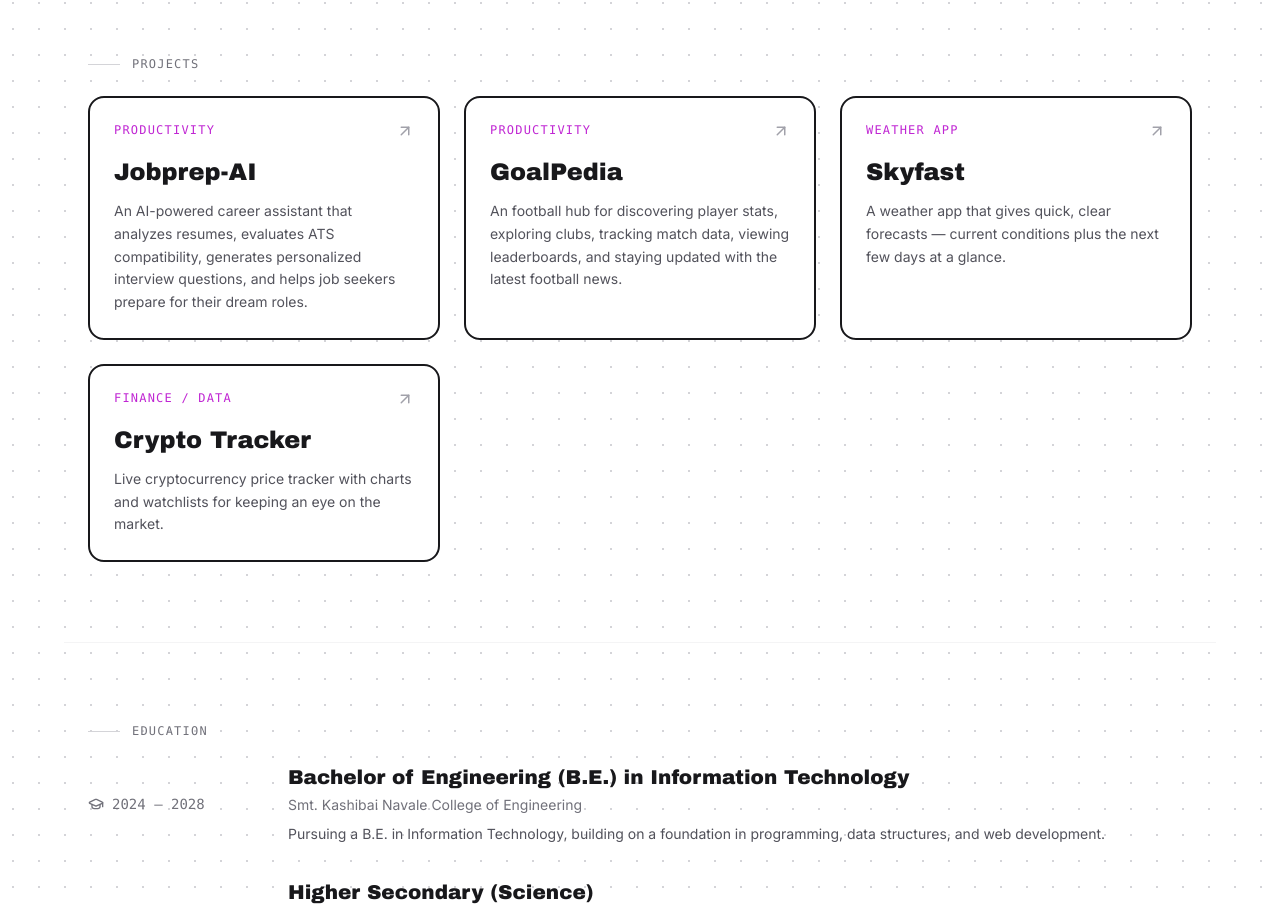
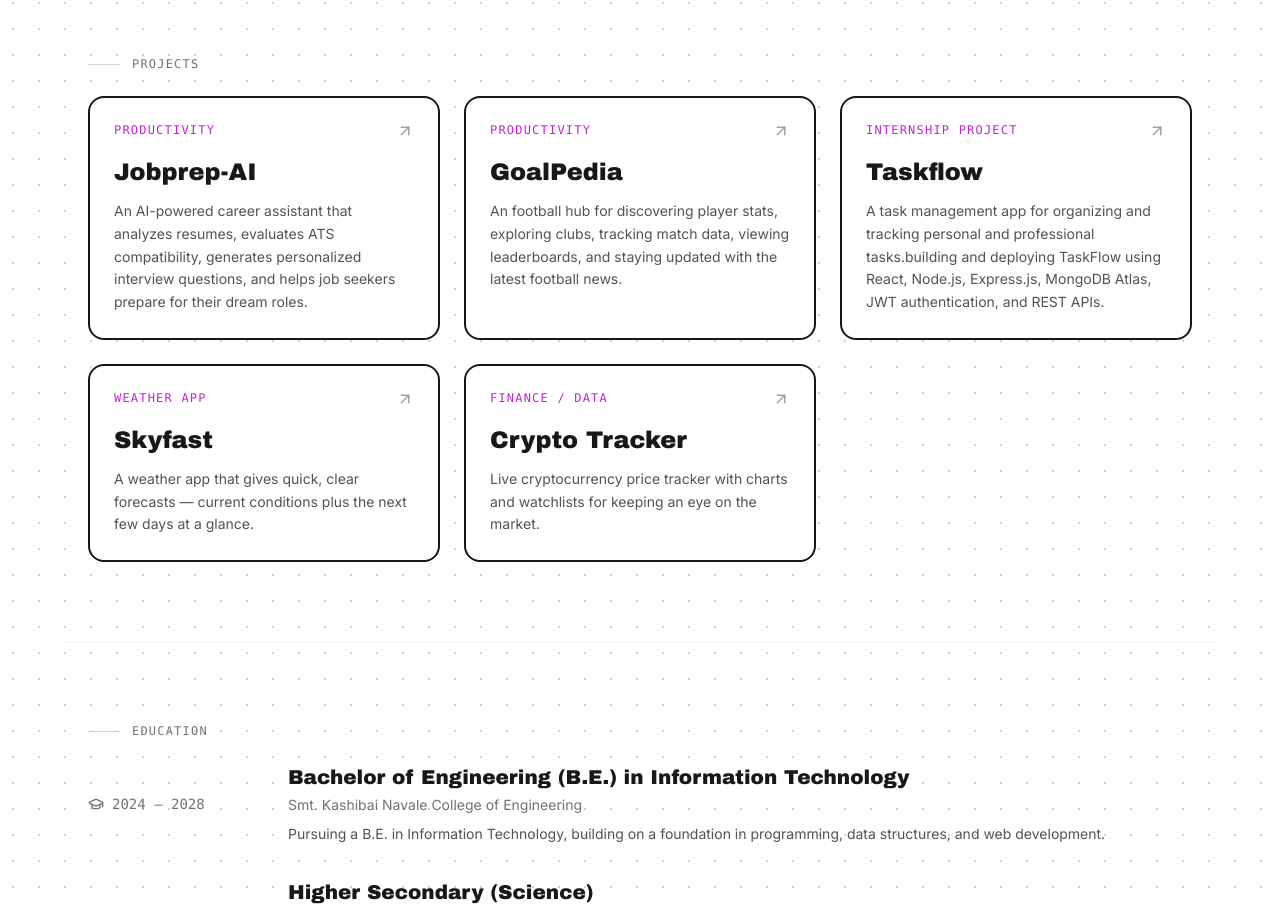
Before and after one commit to RAFIKULMONDAL/My-portfolio, a React (Vite) app: page / in a window 1280 px wide. Shown: the part 1440-2351 px from the top of the page. Built offline with nearby package versions, Linux system fonts and the light colour scheme.

Commit message:
added taskflow-intership project

```diff
--- a/src/data.js
+++ b/src/data.js
@@ -53,6 +53,13 @@
     description:
       "An  football hub for discovering player stats, exploring clubs, tracking match data, viewing leaderboards, and staying updated with the latest football news.",
     link: "https://goalpedia-mu.vercel.app/",
+  },
+   {
+    name: "Taskflow",
+    tag: "Internship project",
+    description:
+      "A task management app for organizing and tracking personal and professional tasks.building and deploying TaskFlow using React, Node.js, Express.js, MongoDB Atlas, JWT authentication, and REST APIs.",
+    link: "https://swynex-frontend-integration.vercel.app",
   },
   {
     name: "Skyfast",
```
